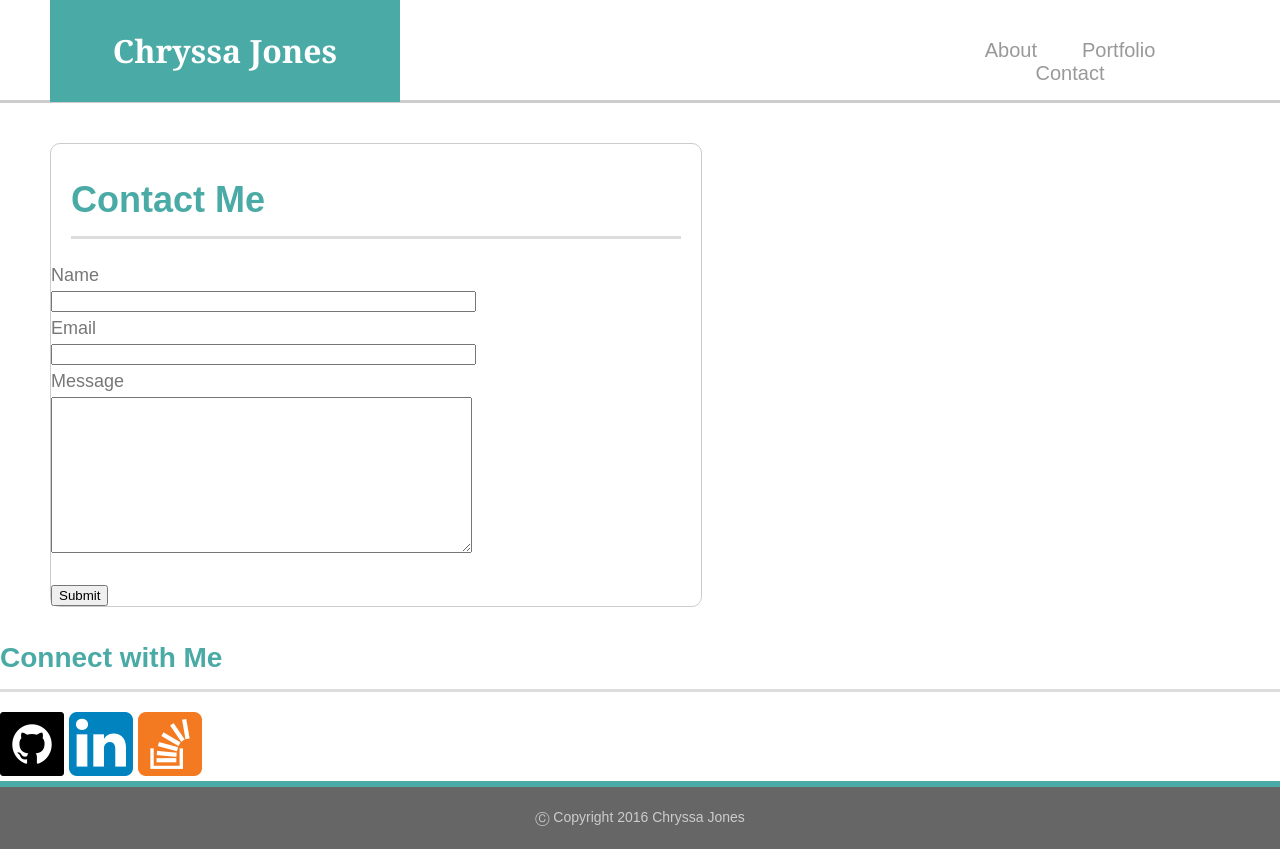
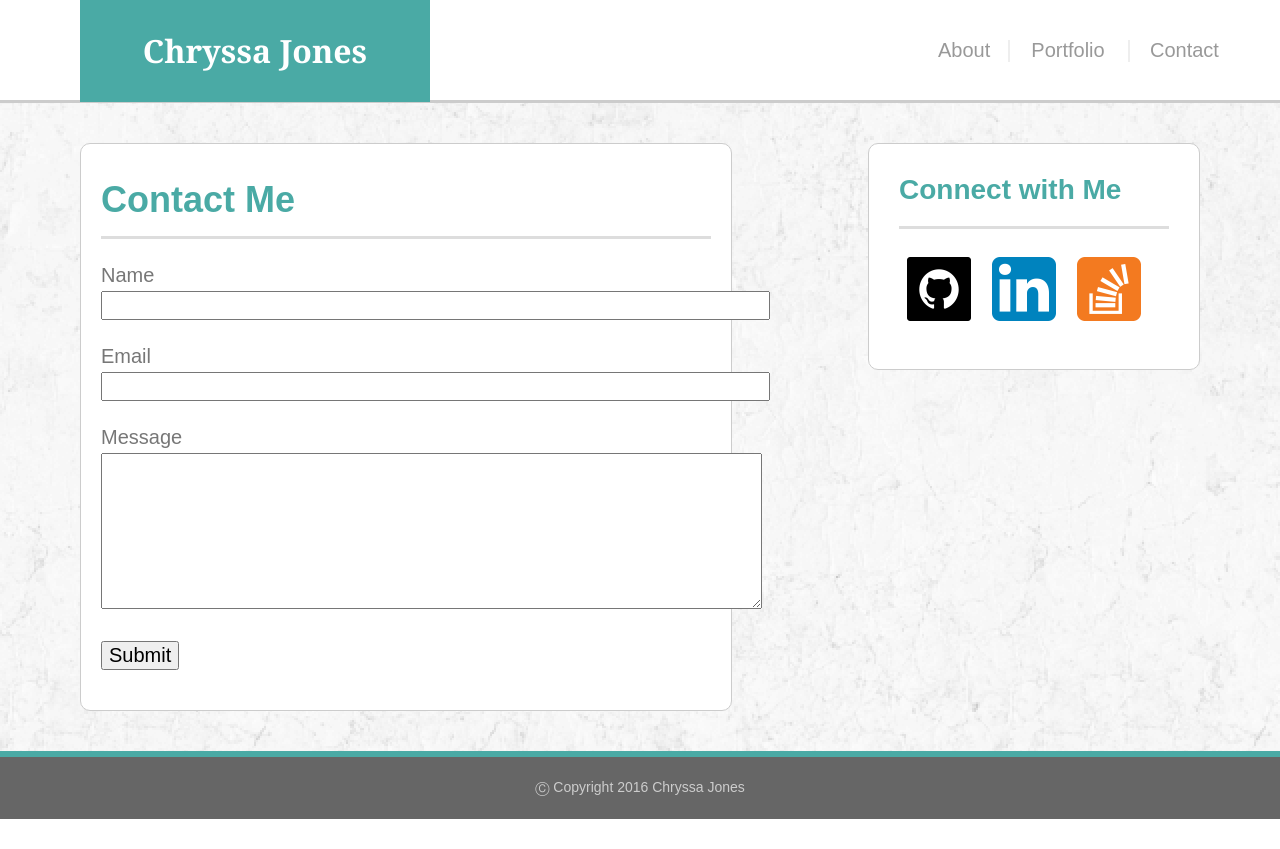
Before and after one commit to chryssajones/basic-portfolio, a plain HTML site: page contact.html in a window 1280 px wide. After the commit the page ends 819 px from the top, so only its background shows below. Drawn offline with Linux system fonts and the light colour scheme; files that its build step writes are made by us from their sources.

Commit message:
contact page updated

```diff
--- a/assets/css/style.css
+++ b/assets/css/style.css
@@ -60,7 +60,7 @@ header {
 	padding: 40px;
 	margin: 0px;
 	position: relative;
-	left: 50px;
+	left: 80px;
 	width: 270px;
 	text-align: center;
 	font-family: Georgia, Times, 'Times New Roman', serif;
@@ -124,7 +124,7 @@ a:visited {
 	z-index: 1;
 	display: inline-block;
 	position: relative;
-	left: 50px;
+	left: 80px;
 	width: 650px;
 	background-color: #ffffff;
 	border: solid 1px #cccccc;
@@ -156,7 +156,7 @@ ul {
 .aside {
 	display: inline-block;
 	position: absolute;
-	right: 50px;
+	right: 80px;
 	width: 270px;
 	background-color: #ffffff;
 	border: solid 1px #cccccc;
@@ -178,3 +178,13 @@ footer {
 	border-top: solid 6px #4aaaa5;
 	text-align: center
 }
+
+form {
+	margin: 20px;
+	font-size: 20px;
+}
+
+input {
+	margin-bottom: 20px;
+	font-size: 20px;
+}
--- a/contact.html
+++ b/contact.html
@@ -1,45 +1,55 @@
 <html>
 <head>
-	<link rel="stylesheet" type="text/css" href="reset.css">
-	<link rel="stylesheet" type="text/css" href="style.css">
+	<link rel="stylesheet" type="text/css" href="assets/css/reset.css">
+	<link rel="stylesheet" type="text/css" href="assets/css/style.css">
+	<title>Chryssa Jones Portfolio</title>
 </head>
+
 <body>
+	<div class="wrap">
 
 		<header>
 			<div class="logo">Chryssa Jones
 			</div>
 
 			<nav>
-			<a class="navlink">About</a>
-			<a class="navlink">Portfolio</a>
-			<a class="navlink">Contact</a>
+				<div class="nav1">
+				<a class="navlink" target="_blank" href="index.html">About</a></div>
+				<div class="nav2">
+				<a class="navlink" target="_blank" href="portfolio.html">Portfolio</a></div>
+				<div class="nav3">
+				<a class="navlink" target="_blank" href="contact.html">Contact</a></div>
 			</nav>
+		</header>
 
-	</header>
 
 		<section class="section">
 			<h1>Contact Me</h1>
 			<form action="/action_page.php">
 				Name<br>
-				<input type="text" name="name" size="50"><br>
+					<input type="text" name="name" size="53"><br>
 				Email<br>
-				<input type="email" name="email" size="50"><br>
+					<input type="email" name="email" size="53"><br>
 				Message<br>
-				<textarea cols="50" rows="10" name="message"></textarea><br><br>
+					<textarea cols="80" rows="10" name="message"></textarea><br><br>
 				<input type="submit" name="Submit">
-		<form>
+			</form>
 		</section>
 
-	<aside>
+
+		<aside class="aside">
 			<h2>Connect with Me</h2>
-		<img class="git" src="assets/images/git.png">
-		<img class="linkedin" src="assets/images/linkedin.png">
-		<img class="stack" src="assets/images/stack.png">
+
+			<a target="_blank" href="http://github.com/chryssajones"><img class="social" src="assets/images/git.png"></a>
+			<a target="_blank" href="http://linkedin.com/in/chryssajones"><img class="social" src="assets/images/linkedin.png"></a>
+			<a target="_blank" href="https://stackoverflow.com/users/8281269/chryssa-jones"><img class="social" src="assets/images/stack.png"></a>
 		</aside>
+
 
 		<footer>
 			<h5>&#9400; Copyright 2016 Chryssa Jones</h5>
 		</footer>
 
+	</div>
 </body>
 </html>
```
Also changed, not shown: index.html (+1 -1 lines), portfolio.html (+9 -4 lines). Lines whose indentation alone changed are shown as unchanged.
